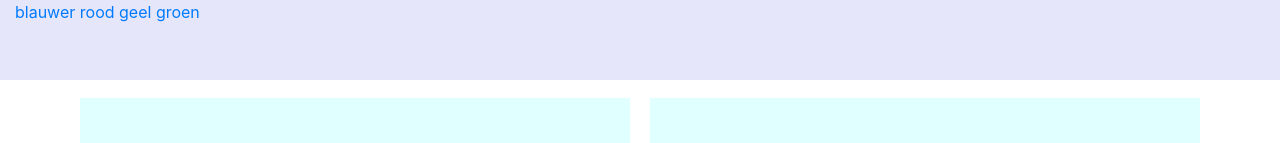
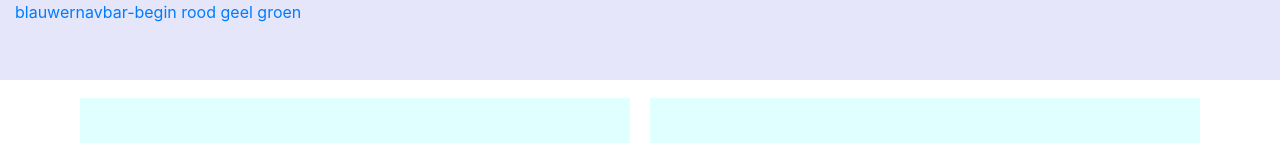
Before and after one commit to EstebanVihaio/navbars, a plain HTML site: page index.html in a window 1280 px wide. Shown: the top 143 px of the page. Drawn offline with nearby package versions, Linux system fonts and the light colour scheme.

Commit message:
blauwernavbar-begin

```diff
--- a/index.html
+++ b/index.html
@@ -14,7 +14,7 @@
   </head>
   <body>
     <header class="fixed-top container-fluid">
-      <a href="#blue">blauwer</a>
+      <a href="#blue">blauwernavbar-begin</a>
       <a href="#red">rood</a>
       <a href="#yellow">geel</a>
       <a href="#green">groen</a>
```
